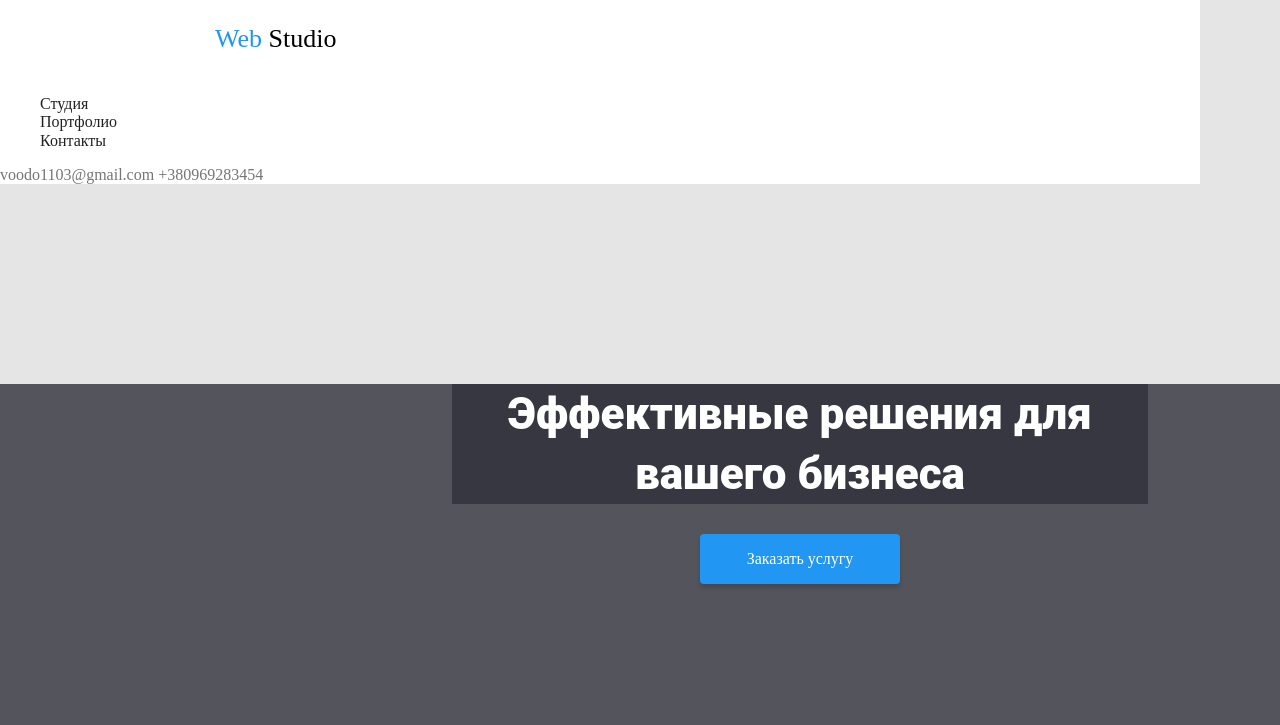
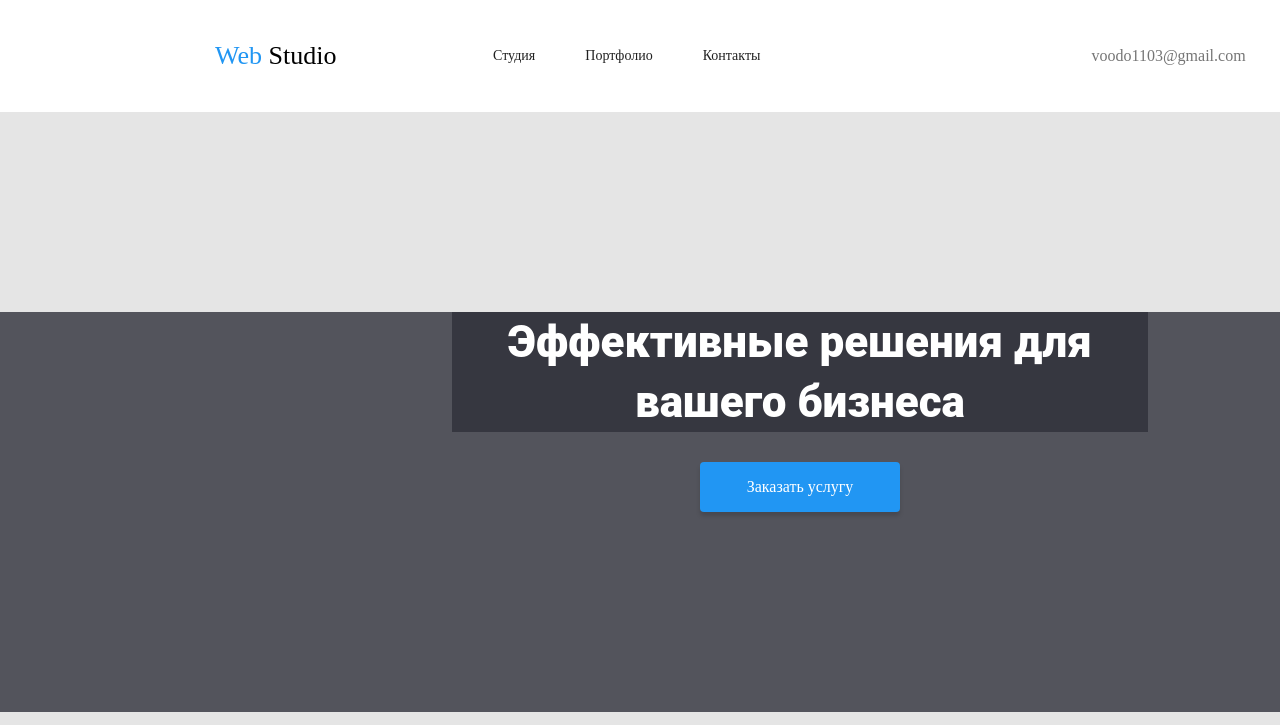
Before and after one commit to Semianov/goit-markup-hw-03, a plain HTML site: page index.html in a window 1280 px wide. Shown: the top 725 px of the page. Drawn offline with nearby package versions, Linux system fonts and the light colour scheme.

Commit message:
17.06 heder

```diff
--- a/css/styles.css
+++ b/css/styles.css
@@ -13,15 +13,17 @@ body {
 .header-color-link a {
   color: #757575;
 }
-.header-color-link .link:hover {
+.header-color-link a:hover {
   color: #2196f3;
 }
+
 .link {
   color: #212121;
 }
 .link:hover {
   color: #2196f3;
 }
+
 h1,
 h2 {
   font-family: Arial, Helvetica, sans-serif;
@@ -32,7 +34,7 @@ a {
 ul {
   list-style: none;
 }
-.site-logo {
+.father-header {
   background: #ffffff;
 }
 .bluelogo {
@@ -140,22 +142,59 @@ footer {
 
 /* Хедер */
 header {
-  width: 1200px;
-
   background: #ffffff;
 }
 .logotip {
+  width: 153px;
+  font-size: 26px;
   display: inline-block;
-  margin-top: 24px;
-  margin-bottom: 25px;
-  margin-left: 215px;
-  margin-right: 85px;
-  font-size: 26px;
 }
-.studio li {
+.studio {
   display: flex;
+  margin-left: 85px;
+}
+.studio .item {
   margin-right: 50px;
 }
+.studio .item:last-child {
+  margin-right: 0px;
+}
+.studio .link {
+  display: block;
+  padding-top: 32px;
+  padding-bottom: 32px;
+
+  font-size: 14px;
+  font-weight: 500;
+}
+.header-color-link {
+  display: flex;
+}
+
+.header-color-link {
+  margin-left: 331px;
+}
+.header-color-link .link-t {
+  display: block;
+  margin-left: 50px;
+}
+.nav-header {
+  display: flex;
+}
+.nav-header {
+  align-items: center;
+}
+.father-header {
+  display: flex;
+  align-items: center;
+
+  width: 1200px;
+  margin-left: 0px;
+  margin-right: 0px;
+  padding-left: 215px;
+  padding-right: 215px;
+}
+/* Хедер конец */
 button {
   background: #2196f3;
   color: #ffffff;
--- a/index.html
+++ b/index.html
@@ -17,16 +17,18 @@
   <!-- Шапка -->
   <body>
     <header>
-      <div class="site-logo">
-        <nav>
+      <div class="father-header">
+        <nav class="nav-header">
           <a href="/" class="logotip">
             <span class="bluelogo">Web</span>
             <span class="blacklogo">Studio</span>
           </a>
 
           <ul class="studio">
-            <li><a href="./index.html" class="link">Студия</a></li>
-            <li>
+            <li class="item">
+              <a href="./index.html" class="link">Студия</a>
+            </li>
+            <li class="item">
               <a href="./portfolio.html" class="link">Портфолио</a>
             </li>
             <li class="item">
@@ -34,12 +36,13 @@
             </li>
           </ul>
         </nav>
-      </div>
-      <div class="header-color-link">
-        <a href="mailto:voodo1103@gmail.com" class="link"
-          >voodo1103@gmail.com</a
-        >
-        <a href="tel:+380969283454" class="link">+380969283454</a>
+
+        <div class="header-color-link">
+          <a href="mailto:voodo1103@gmail.com" class="link-m"
+            >voodo1103@gmail.com</a
+          >
+          <a href="tel:+380969283454" class="link-t">+380969283454</a>
+        </div>
       </div>
     </header>
 
```
